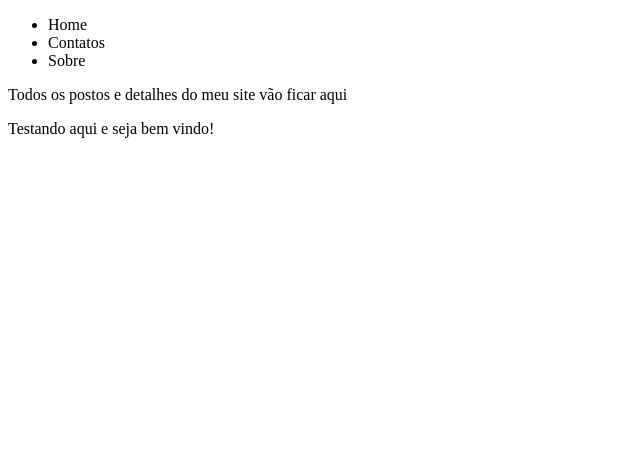
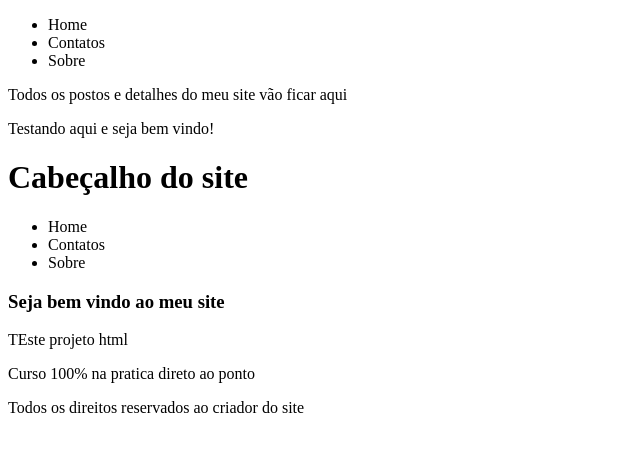
Before and after one commit to philipheferreira/HTML5-e-CSS-Aprendendo-criar-sites-do-zero-na-pratica, a plain HTML site: page 2 - Seção - HTML/19 - HTMLSemantico.html in a window 1280 px wide. Shown: the whole page, without its empty margins (0-640 px from the left). Drawn offline with Linux system fonts and the light colour scheme.

Commit message:
Update: finish HTML class

```diff
--- a/2 - Seção - HTML/19 - HTMLSemantico.html
+++ b/2 - Seção - HTML/19 - HTMLSemantico.html
@@ -23,5 +23,32 @@
 	<div>
 		<p></p>
 	</div>
+
+
+
+	<header>
+		<h1>Cabeçalho do site</h1>
+
+		<ul>
+			<li>Home</li>
+			<li>Contatos</li>
+			<li>Sobre</li>
+		</ul>
+	</header>
+
+	<div>
+		<article>
+			<h3>Seja bem vindo ao meu site</h3>
+			<p>TEste projeto html</p>
+		</article>
+
+		<aside>
+			Curso 100% na pratica direto ao ponto
+		</aside>
+
+		<footer>
+			<p>Todos os direitos reservados ao criador do site</p>
+		</footer>
+	</div>
 </body>
 </html>
```
